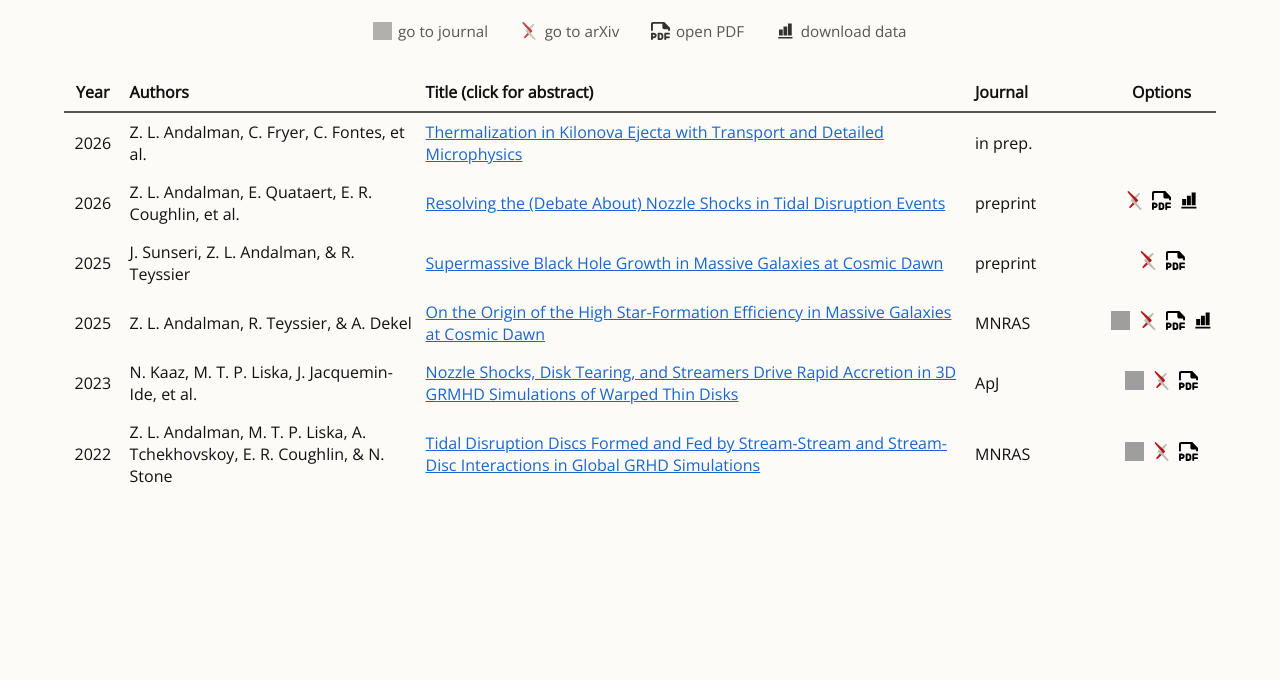
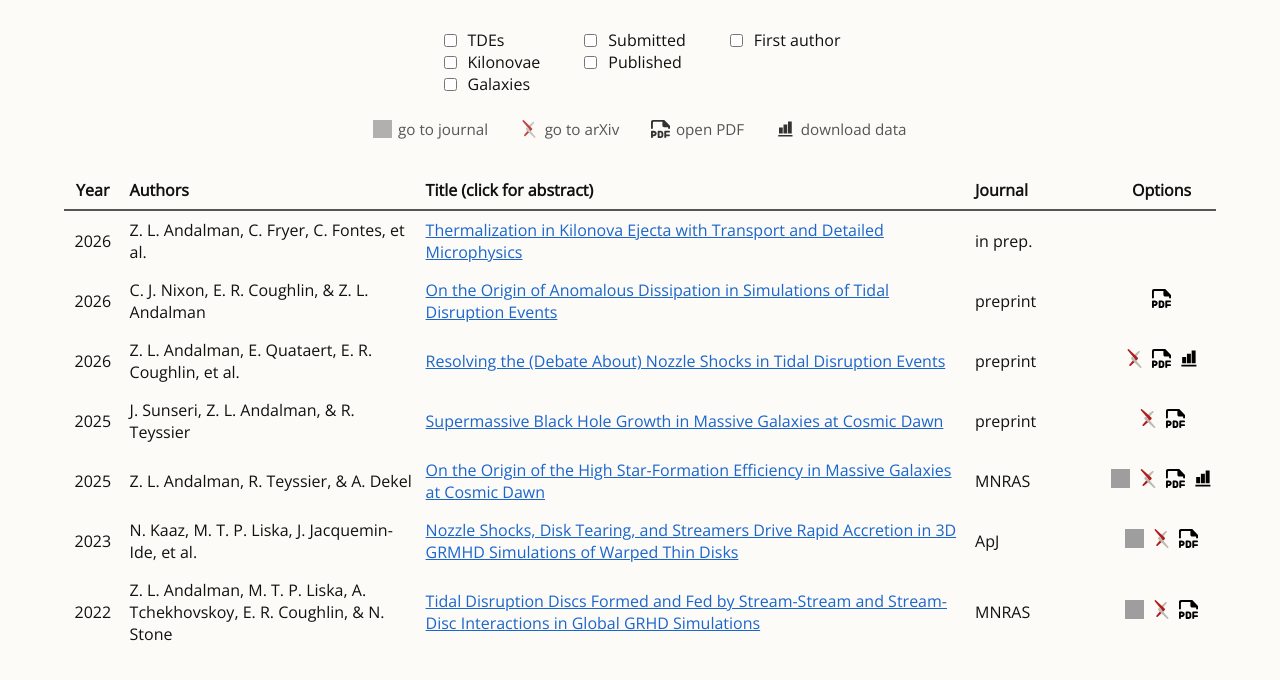
Before and after one commit to zandalman/zandalman.github.io, a Flask app: page /publications.html in a window 1280 px wide. Shown: the part 59-739 px from the top of the page. Run offline with Flask 3, Linux system fonts and the light colour scheme; some libraries are stand-ins or nearby versions; grey boxes are pictures that could not be loaded.

Commit message:
added Nixon paper

```diff
--- a/data.py
+++ b/data.py
@@ -2,8 +2,8 @@ research = [
   {
     "id": "tde",
     "name": "Tidal Disruption Events",
-    "pub_ids": ["Andalman+2022", "Andalman+2026a"],
-    "pub_text": ["Andalman+2022, MNRAS", "Andalman+2026a, preprint"],
+    "pub_ids": ["Andalman+2022", "Andalman+2026a", "Nixon+2026"],
+    "pub_text": ["Andalman+2022, MNRAS", "Andalman+2026a, preprint", "Nixon+2026, preprint"],
     "image": "tde.png",
     "text": [
       r"""
@@ -23,8 +23,10 @@ research = [
       r"""
       In [1], I perform one of the first simulations of debris disk formation in a realistic TDE using the GRMHD code H-AMR,
       although these simulations are limited to a small fraction of the peak fallback time.
-      In my ongoing work [2], I develop an idealized model to study the role of the nozzle shock in detail,
+      In [2], I develop an idealized model to study the role of the nozzle shock in detail,
       including the effect of chemical processes and the implications for the stream self-intersection.
+      In [3], we use analytic arguments and numerical experiments to highlight a numerical challenge in 3D TDE simulations;
+      namely, that the converging in-plane velocity field in the post-nozzle region produces anomalous dissipation.
       """
     ]
   },
@@ -61,8 +63,7 @@ research = [
       r"""
       The observation of GW170817 confirmed that binary neutron star mergers are not only strong sources of gravitational waves, but also sites of nucleosynthesis by the rapid neutron capture process (r-process).
       The radioactive decay of r-process nuclides in the merger ejecta produces energetic gamma-rays, beta and alpha particles that, when thermalized, power a bright transient in the optical and near-infrared known as a kilonova (KN).
-      In my ongoing work [1], I develop a new model for the transport and thermalization of beta decay electrons using the two-moment method
-      and detailed electron-atom cross sections.
+      In my ongoing work [1], I develop a new model for the transport and thermalization of beta decay electrons using detailed electron-atom cross sections.
       """
     ]
   },
@@ -122,12 +123,13 @@ research = [
 ]
 
 publications = [
-  {
+    {
     "id": "Andalman+2026b",
     "year": 2026,
     "authors": "Z. L. Andalman, C. Fryer, C. Fontes, et al.",
     "authors_long": "Z. L. Andalman, C. Fryer, C. Fontes, M. Mumpower, & R. Wollaeger",
     "title": "Thermalization in Kilonova Ejecta with Transport and Detailed Microphysics",
+    "tags": ["firstauthor", "kilonovae"],
     "journal": "in prep.",
     "link": None,
     "arxiv": None,
@@ -139,11 +141,44 @@ publications = [
     "abstract": None
   },
   {
+    "id": "Nixon+2026",
+    "year": 2026,
+    "authors": "C. J. Nixon, E. R. Coughlin, & Z. L. Andalman",
+    "authors_long": "C. J. Nixon, E. R. Coughlin, & Z. L. Andalman",
+    "title": "On the Origin of Anomalous Dissipation in Simulations of Tidal Disruption Events",
+    "tags": ["submitted", "tdes"],
+    "journal": "preprint",
+    "link": None,
+    "arxiv": None,
+    "pdf": "Nixon+2026.pdf",
+    "data": None,
+    "fig": "Nixon+2026.png",
+    "data_description": None,
+    "fig_caption": r"""
+    We simulate the tidal disruption of an n=3 polytrope star by a 10^6 Msol SMBH in the smooth particle hydrodynamics code PHANTOM using 10^6 particles.
+    We show the returning debris stream in our simulations roughly 50 days post-disruption, varying the artificial viscosity in each panel parameterized by alpha^AV and beta^AV.
+    As beta^AV increases, the stream fans out into wider angles after passing through pericenter due to anomalous dissipation triggered by the converging in-plane velocity field and the finite resolution.
+    However, low artificial viscosity (beta^AV < 0.2) is unphysical because particle-particle interactions are weak and the simulation fails to accurately capture the stream collision.
+    """,
+    "abstract": r"""
+    In a tidal disruption event (TDE), a star is pulled apart by the tidal field of a supermassive black hole.
+    The stellar debris starts on highly elliptical orbits, and a longstanding question in TDE theory is: How does the stellar debris circularize into a disc and accrete?
+    The originally proposed answer to this question is self-intersection shocks, where relativistic apsidal precession results in a strong collision between incoming and outgoing streams of material.
+    However, global simulations of TDEs tend to find enhanced hydrodynamical dissipation prior to any intersections of the debris orbits, with the material "fanning out" into a wide-angle and partially-unbound outflow upon passing through pericenter.
+    We show that this dissipation is numerical in origin and arises from a combination of
+    1) the change in the kinematics of the debris as it passes through pericenter, with its velocity profile along the stream transitioning from strongly diverging pre-pericenter to strongly converging post-pericenter,
+    and 2) the dependence of numerical algorithms (viscosity switches for particle-based methods and Riemann solvers for Godunov-based schemes) on the diverging vs.~converging nature of the fluid.
+    We support this conclusion with analytical and numerical modeling.
+    We discuss possible resolutions to these numerical issues as well as the implications of our findings in the context of observations.
+    """
+  },
+  {
     "id": "Andalman+2026a",
     "year": 2026,
     "authors": "Z. L. Andalman, E. Quataert, E. R. Coughlin, et al.",
     "authors_long": "Z. L. Andalman, E. Quataert, E. R. Coughlin, & C. J. Nixon",
     "title": "Resolving the (Debate About) Nozzle Shocks in Tidal Disruption Events",
+    "tags": ["firstauthor", "submitted", "tdes"],
     "journal": "preprint",
     "link": None,
     "arxiv": "https://arxiv.org/abs/2512.08928",
@@ -183,6 +218,7 @@ publications = [
     "authors": "J. Sunseri, Z. L. Andalman, & R. Teyssier",
     "authors_long": "J. Sunseri, Z. L. Andalman, & R. Teyssier",
     "title": "Supermassive Black Hole Growth in Massive Galaxies at Cosmic Dawn",
+    "tags": ["submitted", "galaxies"],
     "journal": "preprint",
     "link": None,
     "arxiv": "https://arxiv.org/pdf/2510.19822",
@@ -217,6 +253,7 @@ publications = [
     "authors": "Z. L. Andalman, R. Teyssier, & A. Dekel",
     "authors_long": "Z. L. Andalman, R. Teyssier, & A. Dekel",
     "title": "On the Origin of the High Star-Formation Efficiency in Massive Galaxies at Cosmic Dawn",
+    "tags": ["firstauthor", "published", "submitted", "galaxies"],
     "journal": "MNRAS",
     "link": "https://academic.oup.com/mnras/article/540/4/3350/8157902",
     "arxiv": "https://arxiv.org/abs/2410.20530",
@@ -253,6 +290,7 @@ publications = [
     "authors": "N. Kaaz, M. T. P. Liska, J. Jacquemin-Ide, et al.",
     "authors_long": "N. Kaaz, M. T. P. Liska, J. Jacquemin-Ide, Z. L. Andalman, G. Musoke, A. Tchekhovskoy, & O. Porth",
     "title": "Nozzle Shocks, Disk Tearing, and Streamers Drive Rapid Accretion in 3D GRMHD Simulations of Warped Thin Disks",
+    "tags": ["published", "submitted"],
     "journal": "ApJ",
     "link": "https://iopscience.iop.org/article/10.3847/1538-4357/ace051",
     "arxiv": "https://arxiv.org/abs/2210.10053",
@@ -287,6 +325,7 @@ publications = [
     "authors": "Z. L. Andalman, M. T. P. Liska, A. Tchekhovskoy, et al.",
     "authors": "Z. L. Andalman, M. T. P. Liska, A. Tchekhovskoy, E. R. Coughlin, & N. Stone",
     "title": "Tidal Disruption Discs Formed and Fed by Stream-Stream and Stream-Disc Interactions in Global GRHD Simulations",
+    "tags": ["firstauthor", "published", "submitted", "tdes"],
     "journal": "MNRAS",
     "link": "https://academic.oup.com/mnras/article/510/2/1627/6446812",
     "arxiv": "https://arxiv.org/abs/2008.04922",
--- a/static/style.css
+++ b/static/style.css
@@ -422,6 +422,27 @@ img.medium {
 /* ------------------------------
    PUBLICATIONS GRID
    ------------------------------ */
+.filters {
+    display: grid;
+    grid-template-columns: repeat(3, auto);
+    justify-content: center;
+    gap: 2.5rem;
+    margin: 1.5rem auto;
+    align-items: start;
+}
+
+.filter-group {
+    display: flex;
+    flex-direction: column;
+}
+
+.filter-group label {
+    display: flex;
+    align-items: center;
+    gap: 0.5rem;
+    cursor: pointer;
+}
+
 #publications-container {
     width: 90%;
     max-width: 1200px;
--- a/templates/publications.html
+++ b/templates/publications.html
@@ -1,5 +1,45 @@
 {% extends "base.html" %}
 {% block content %}
+
+<div class="filters">
+
+  <div class="filter-group">
+    <label>
+      <input type="checkbox" data-tag="tdes" class="filter-topic">
+      TDEs
+    </label>
+
+    <label>
+      <input type="checkbox" data-tag="kilonovae" class="filter-topic">
+      Kilonovae
+    </label>
+
+    <label>
+      <input type="checkbox" data-tag="galaxies" class="filter-topic">
+      Galaxies
+    </label>
+  </div>
+
+  <div class="filter-group">
+    <label>
+      <input type="checkbox" data-tag="submitted" class="filter-status">
+      Submitted
+    </label>
+
+    <label>
+      <input type="checkbox" data-tag="published" class="filter-status">
+      Published
+    </label>
+  </div>
+
+  <div class="filter-group">
+    <label>
+      <input type="checkbox" data-tag="firstauthor" class="filter-indep">
+      First author
+    </label>
+  </div>
+
+</div>
 
 <div id="pub-legend">
     <span class="legend-item">
@@ -34,7 +74,7 @@
     </div>
 
     {% for pub in publications %}
-    <div class="pub-row">
+    <div class="pub-row pub-content {{ (pub.tags or []) | join(' ') }}">
         <div class="pub-cell year">{{ pub.year }}</div>
         <div class="pub-cell authors">{{ pub.authors|safe }}</div>
 
@@ -79,5 +119,57 @@
 {% block script %}
     <script>
         $("#nav-publications").addClass("active");
+
+        const statusBoxes = document.querySelectorAll('.filter-status');
+        const topicBoxes = document.querySelectorAll('.filter-topic');
+        const indepBoxes = document.querySelectorAll('.filter-indep');
+        const rows = document.querySelectorAll('.pub-content');
+
+        // topic boxes are mutually exclusive
+        topicBoxes.forEach(cb => {
+            cb.addEventListener('change', () => {
+                if (cb.checked) {
+                    topicBoxes.forEach(other => {
+                        if (other !== cb) {
+                            other.checked = false;
+                        }
+                    });
+                }
+                updateFilters();
+            });
+        });
+
+        // status boxes are mutually exclusive
+        statusBoxes.forEach(cb => {
+            cb.addEventListener('change', () => {
+                if (cb.checked) {
+                    statusBoxes.forEach(other => {
+                        if (other !== cb) {
+                            other.checked = false;
+                        }
+                    });
+                }
+                updateFilters();
+            });
+        });
+
+        indepBoxes.forEach(cb => {
+            cb.addEventListener('change', updateFilters);
+        });
+
+        function updateFilters() {
+            // get all active tags
+            const activeTags = Array.from(
+                document.querySelectorAll('.filters input:checked')
+            ).map(cb => cb.dataset.tag);
+            // hide anything without an active tag
+            rows.forEach(row => {
+                const visible = activeTags.every(tag =>
+                    row.classList.contains(tag)
+                );
+                row.style.display = visible ? '' : 'none';
+            });
+        }
+
     </script>
 {% endblock %}
```
Also changed, not shown: build/publications.html (+123 -6 lines), build/publications/Nixon+2026/index.html (added, +101 -0 lines), build/research.html (+11 -3 lines), build/static/style.css (+21 -0 lines), static/paper_images/Nixon+2026.png (added), 5 other files.
